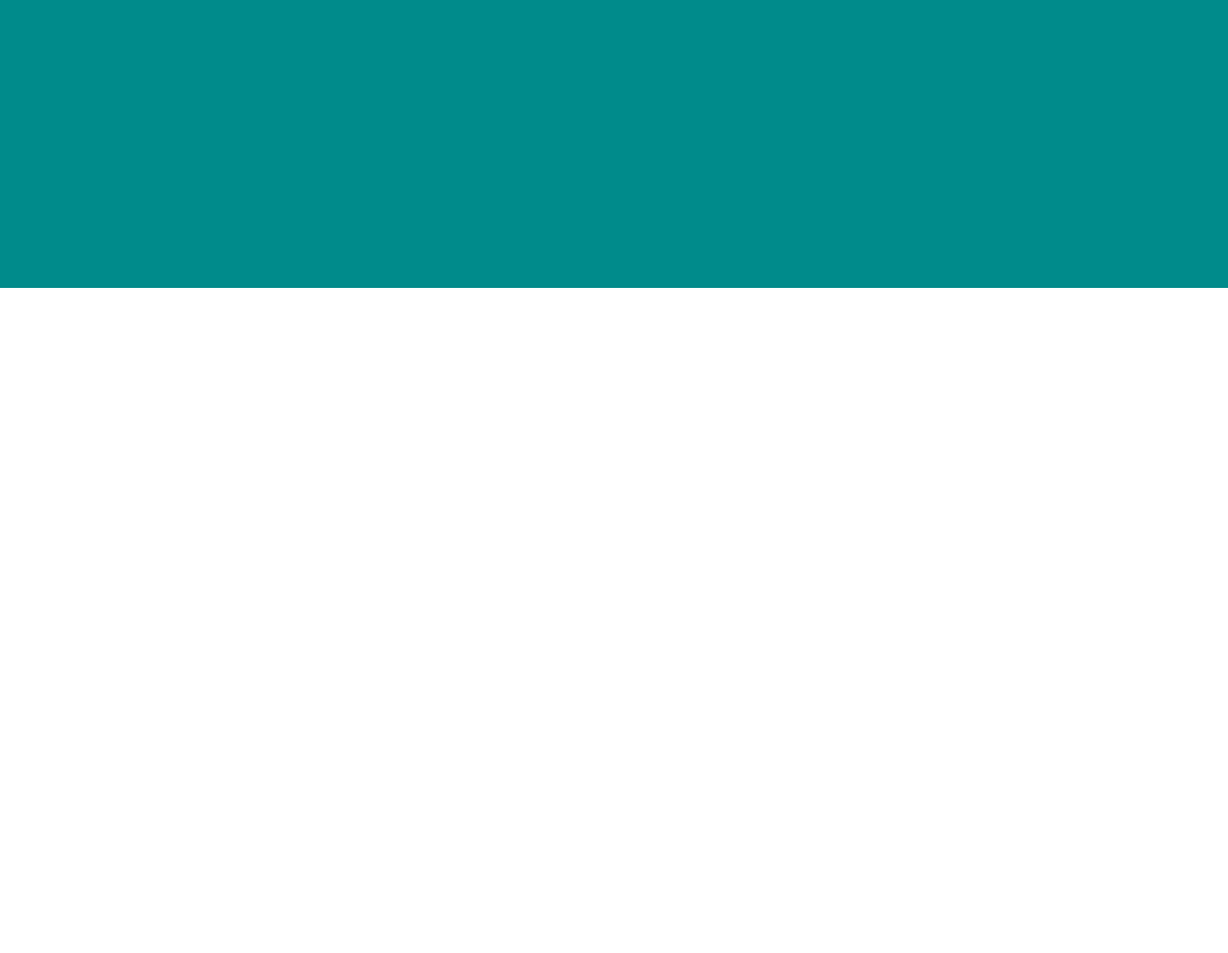
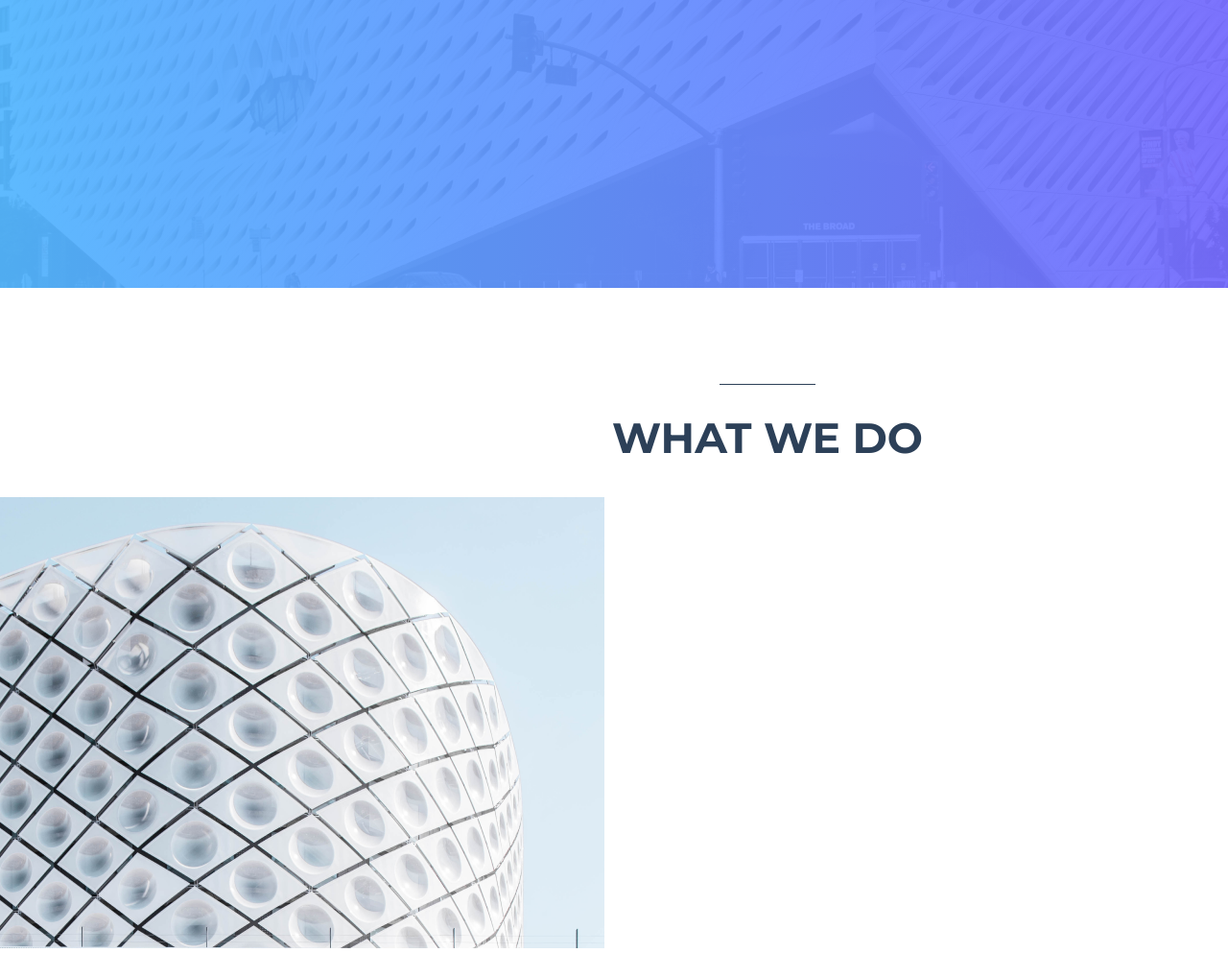
Before and after one commit to cecvak/monticello_exam_website, a plain HTML site: page index.html in a window 1280 px wide. Shown: the part 500-1493 px from the top of the page at 96% size. Before the commit the page ends 800 px from the top, so only its background shows below. Drawn offline with Linux system fonts and the light colour scheme.

Commit message:
starting on slider

```diff
--- a/index.html
+++ b/index.html
@@ -56,18 +56,33 @@
             </nav>
 
             <!-- slider -->
+
+
+            <!-- arrow -->
         </header>
 
-        <div class="projects">
+        <div class="section section-projects">
+            <!-- small line -->
+            <hr class="section-line">
+            <h2 class="section-heading">WHAT WE DO</h2>
+
+            <div project-block project-block-left>
+                <!-- blue rectangle -->
+                <img src="/images/building_one.png" alt="Building">
+            </div>
+
+            <div project-block project-block-right>
+
+            </div>
         </div>
 
-        <div class="news">
+        <div class="section section-news">
         </div>
 
-        <div class="gallery">
+        <div class="section section-gallery">
         </div>
 
-        <div class="contact">
+        <div class="section section-contact">
             <!-- include map -->
         </div>
 
--- a/styles/_colors.scss
+++ b/styles/_colors.scss
@@ -1 +1 @@
-$blue_text: #2C4058;
+$blue: #2C4058;
--- a/styles/index.scss
+++ b/styles/index.scss
@@ -1,17 +1,27 @@
 @use 'fonts';
 @use 'colors';
 
+h2 {
+    @include fonts.h2;
+    color: colors.$blue;
+}
 
 
-.container {
+
+body {
     min-width: 1600px;
     width: 100%;
+    -ms-overflow-style: none;
+}
 
+/* Hide scrollbar for Chrome, Safari and Opera */
+body::-webkit-scrollbar {
+    display: none;
 }
 
 header {
-    // background-image: url(/images/tu-tram-pham-202263.png);
-    background-color: darkcyan;
+    background-image: url(/images/tu-tram-pham-202263.png), linear-gradient(90deg, #55B7FF, #7E5AFF);
+    background-size: cover;
     min-height: 100vh;
     height: 100%;
     width: 100%;
@@ -53,3 +63,29 @@ li {
     width: 160px;
     justify-content: space-between;
 }
+
+.section {
+    width: 100%;
+}
+
+.section-line {
+    width: 100px;
+    height: 1px;
+    color: colors.$blue;
+    border-width: 0;
+    background-color: colors.$blue;
+}
+
+.section-heading {
+    text-align: center;
+    margin-top: 30px;
+}
+
+.section-projects {
+    margin-top: 100px;
+}
+
+.project-block {
+    width: 1385px;
+    height: 527px;
+}
```
Also changed, not shown: images/building_one.png (added), images/building_two.png (added), styles/index.css, 1 other file.
